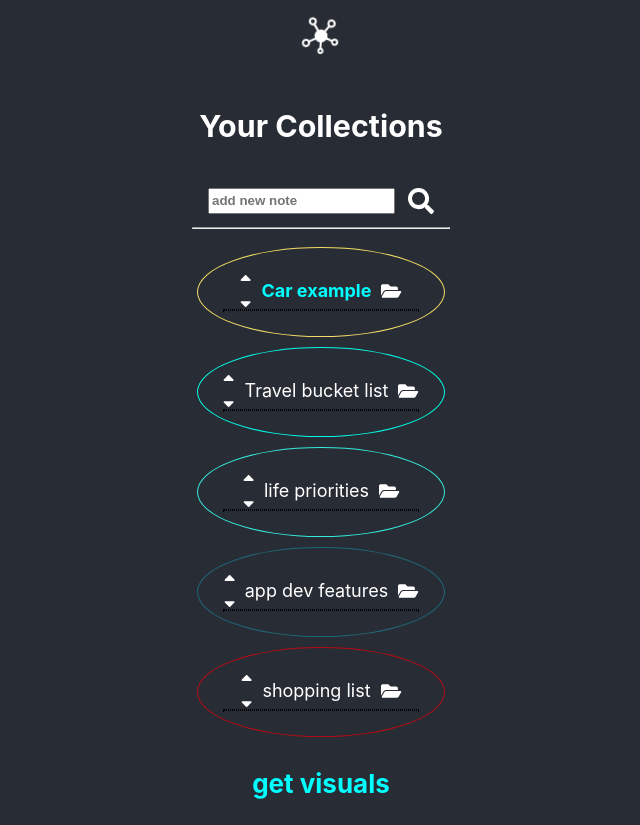
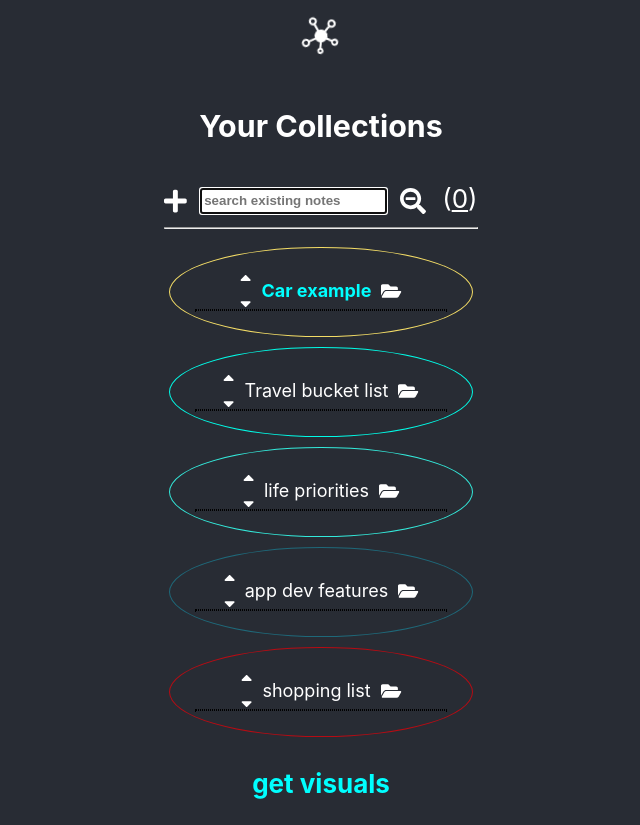
Before and after one commit to mrtplnkr/RelatableNotes, a React (Create React App) app: page /#/notepad in a window 1280 px wide. Shown: the whole page, without its empty margins (319-959 px from the left). Built offline with nearby package versions, Linux system fonts and the light colour scheme.

Commit message:
clean up

```diff
--- a/src/pages/Notepad.tsx
+++ b/src/pages/Notepad.tsx
@@ -4,7 +4,6 @@ import { INote } from '../data/NotepadReducer';
 import { Link } from 'react-router-dom';
 import { useNotepadContext } from '../data/NotepadContext';
 import { FontAwesomeIcon } from '@fortawesome/react-fontawesome';
-import { InitialInputWithTypes } from '../components/organisms/InitialInputWithTypes';
 import { SearchInputWithTypes } from '../components/organisms/SearchInputWithTypes';
 import { faUndo } from '@fortawesome/free-solid-svg-icons';
 import scrollToElement from 'scroll-to-element';
@@ -25,11 +24,8 @@ export const compareLatest = (a: INote, b: INote) => {
 export function Notepad (props: INotepadProps) {
 
   const { notes, found, highlighted, filter, dispatchNotes } = useNotepadContext();
-  // const [selectedType, setSelectedType] = useState<ENoteType>();
 
   const [showOptions, setShowOptions] = useState<number>(0);
-
-  const [searchOrNot, setSearchOrNot] = useState<boolean>(filter.text.length > 0);
 
   const [showAllFound, setShowAllFound] = useState<boolean>(false);
 
@@ -61,10 +57,6 @@ export function Notepad (props: INotepadProps) {
       <div style={{justifyContent: 'center'}}>
         <div style={{display: 'flex', flexDirection: 'row', alignItems: 'center'}}>
           <div style={{flex: 1}}>
-              {!searchOrNot ?
-                <InitialInputWithTypes addNote={addNote} setSearchOrNot={setSearchOrNot} />
-                :
-                <>
             <div style={{display: 'flex', justifyContent: 'center'}}>
               <SearchInputWithTypes {...{handleSearch, addNote, searchTerm: filter.text, highlighted: highlighted.length>0}} />
               <span style={{alignSelf: 'end', paddingLeft: '1rem'}}>
@@ -80,8 +72,6 @@ export function Notepad (props: INotepadProps) {
                 );
               })}
             </ul>}
-                </>
-              }
           </div>
         </div>
         <hr />
```
Lines whose indentation alone changed are shown as unchanged.
